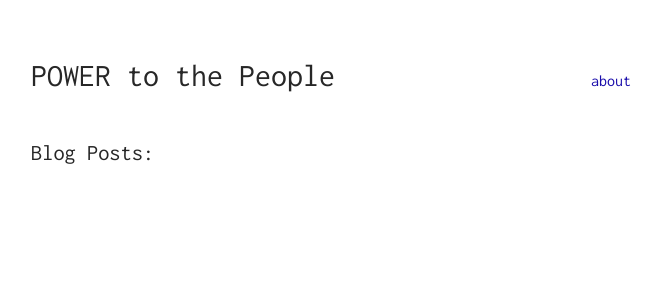
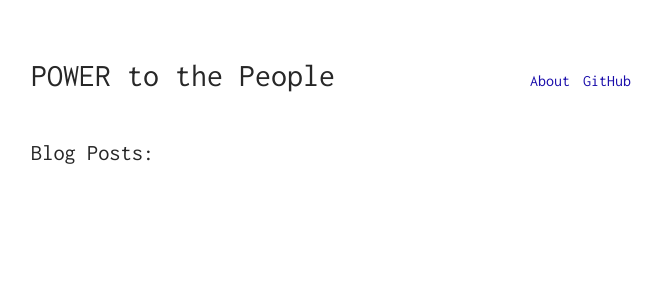
Before and after one commit to MingcongBai/MingcongBai.github.io, a Jekyll site: the page built from index.html, in a window 1280 px wide. Shown: the top 300 px of the page, without its empty margins (309-971 px from the left). Built offline with Jekyll 4.4.1, drawn with Linux system fonts in a browser that asks for light colours.

Commit message:
nav: add my GH

```diff
--- a/_data/navigation.yml
+++ b/_data/navigation.yml
@@ -1,2 +1,5 @@
-- title: about
+- title: About
   url: /me
+
+- title: GitHub
+  url: https://github.com/MingcongBai
```
